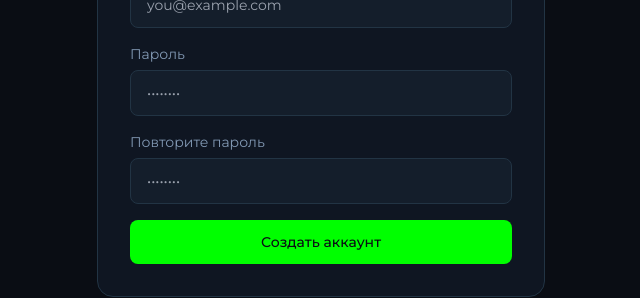
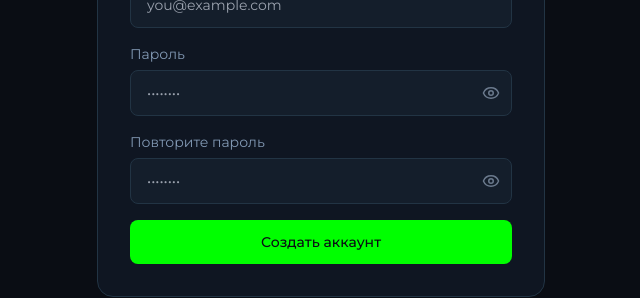
Before and after one commit to ss-twize/servex-platform, a Next.js app: page /login in a window 1280 px wide. Both pictures are taken after a click on the button "Регистрация". Shown: the part 372-670 px from the top of the page, without its empty margins (319-959 px from the left). Built offline with nearby package versions, Linux system fonts and the light colour scheme; a web font is replaced by a local one.

Commit message:
feat: add password visibility toggle to login/register form
Add eye icon button to password and confirm-password fields so users
can reveal or hide their input.

https://claude.ai/code/session_01LRG3gSqDbHGMoEfcmbD6F5

```diff
--- a/app/login/page.tsx
+++ b/app/login/page.tsx
@@ -2,6 +2,7 @@
 
 import { useState } from 'react'
 import { useRouter } from 'next/navigation'
+import { Eye, EyeOff } from 'lucide-react'
 import { createClient } from '@/lib/supabase/client'
 
 type Mode = 'login' | 'register'
@@ -15,6 +16,8 @@ export default function LoginPage() {
   const [error, setError] = useState<string | null>(null)
   const [success, setSuccess] = useState<string | null>(null)
   const [loading, setLoading] = useState(false)
+  const [showPassword, setShowPassword] = useState(false)
+  const [showConfirmPassword, setShowConfirmPassword] = useState(false)
 
   function switchMode(m: Mode) {
     setMode(m)
@@ -128,18 +131,30 @@ export default function LoginPage() {
             <label className="block text-sm mb-1.5 font-montserrat" style={{ color: '#8299B4' }}>
               Пароль
             </label>
+            <div className="relative">
               <input
-              type="password"
+                type={showPassword ? 'text' : 'password'}
                 value={password}
                 onChange={(e) => setPassword(e.target.value)}
                 required
                 autoComplete={mode === 'login' ? 'current-password' : 'new-password'}
                 placeholder="••••••••"
-              className="w-full px-4 py-3 rounded-lg text-sm outline-none transition-colors font-montserrat"
+                className="w-full px-4 py-3 pr-11 rounded-lg text-sm outline-none transition-colors font-montserrat"
                 style={inputStyle}
                 onFocus={(e) => (e.target.style.borderColor = '#00FF00')}
                 onBlur={(e) => (e.target.style.borderColor = '#223444')}
               />
+              <button
+                type="button"
+                onClick={() => setShowPassword((v) => !v)}
+                className="absolute inset-y-0 right-3 flex items-center"
+                style={{ color: '#6B7A8D' }}
+                tabIndex={-1}
+                aria-label={showPassword ? 'Скрыть пароль' : 'Показать пароль'}
+              >
+                {showPassword ? <EyeOff size={18} /> : <Eye size={18} />}
+              </button>
+            </div>
           </div>
 
           {mode === 'register' && (
@@ -147,18 +162,30 @@ export default function LoginPage() {
               <label className="block text-sm mb-1.5 font-montserrat" style={{ color: '#8299B4' }}>
                 Повторите пароль
               </label>
+              <div className="relative">
                 <input
-                type="password"
+                  type={showConfirmPassword ? 'text' : 'password'}
                   value={confirmPassword}
                   onChange={(e) => setConfirmPassword(e.target.value)}
                   required
                   autoComplete="new-password"
                   placeholder="••••••••"
-                className="w-full px-4 py-3 rounded-lg text-sm outline-none transition-colors font-montserrat"
+                  className="w-full px-4 py-3 pr-11 rounded-lg text-sm outline-none transition-colors font-montserrat"
                   style={inputStyle}
                   onFocus={(e) => (e.target.style.borderColor = '#00FF00')}
                   onBlur={(e) => (e.target.style.borderColor = '#223444')}
                 />
+                <button
+                  type="button"
+                  onClick={() => setShowConfirmPassword((v) => !v)}
+                  className="absolute inset-y-0 right-3 flex items-center"
+                  style={{ color: '#6B7A8D' }}
+                  tabIndex={-1}
+                  aria-label={showConfirmPassword ? 'Скрыть пароль' : 'Показать пароль'}
+                >
+                  {showConfirmPassword ? <EyeOff size={18} /> : <Eye size={18} />}
+                </button>
+              </div>
             </div>
           )}
 
```
Lines whose indentation alone changed are shown as unchanged.
